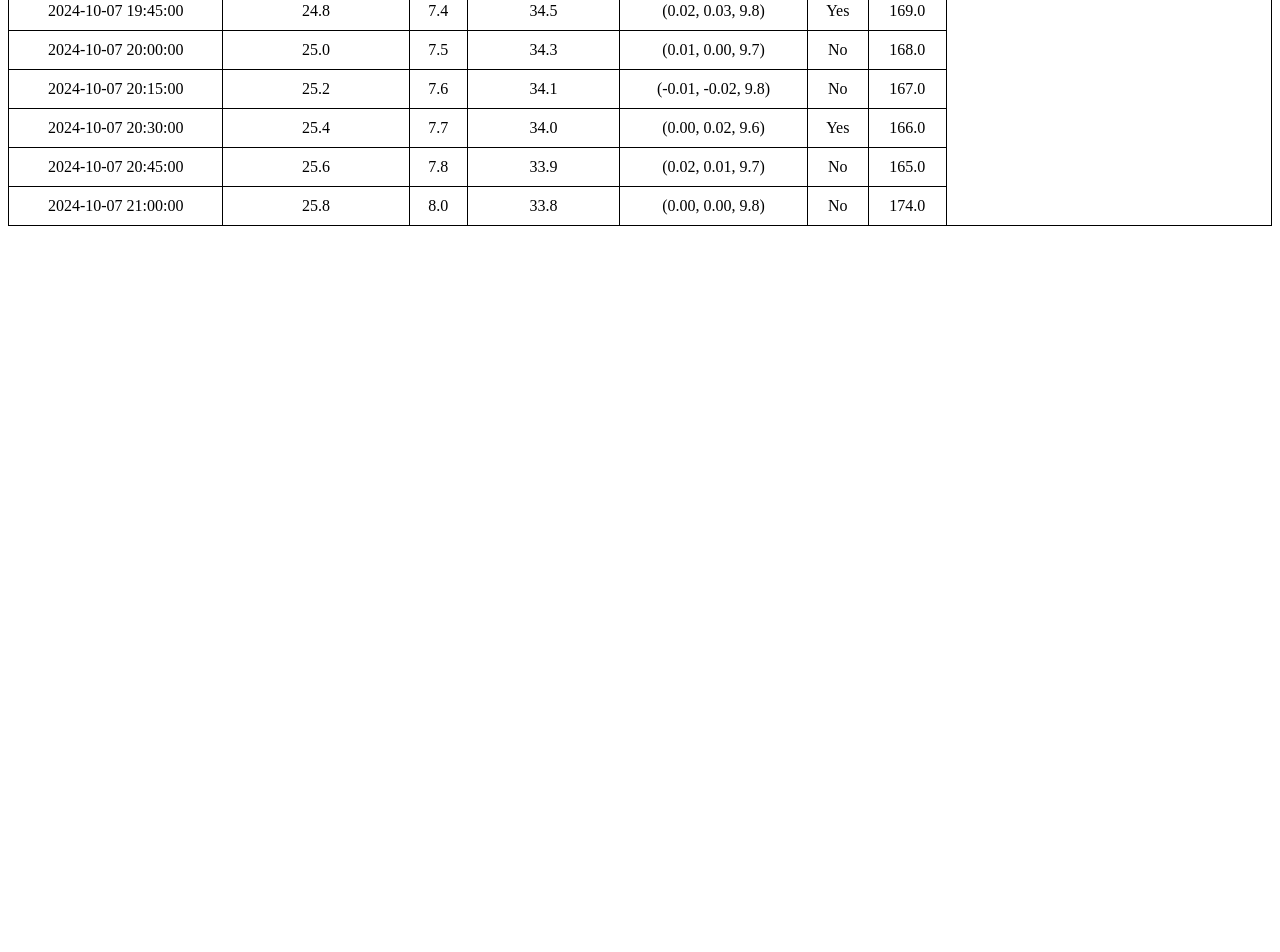
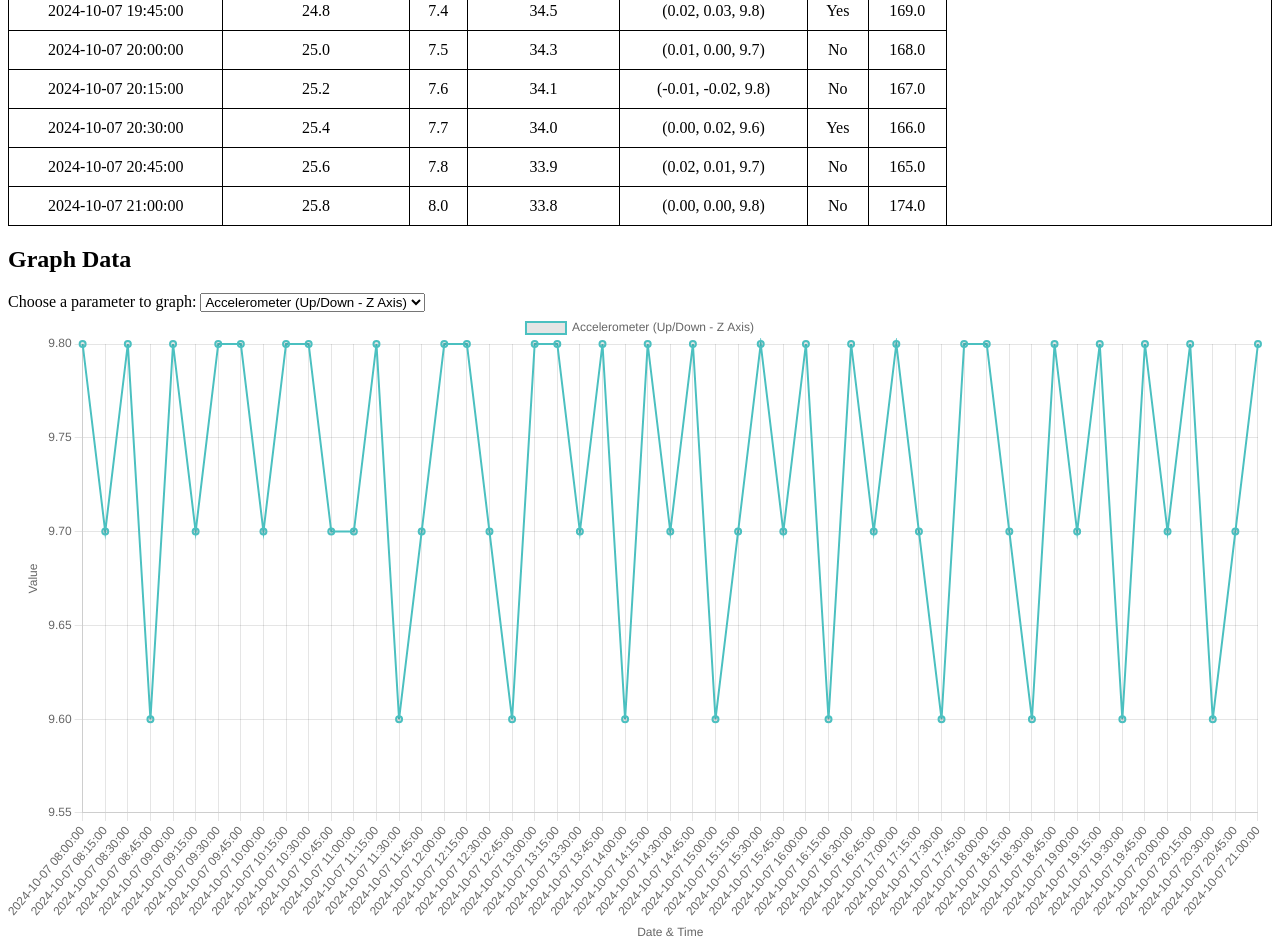
Before and after one commit to NickAnastasoff/THE_LOBSTER, a PHP site: page / in a window 1280 px wide. Shown: the part 1961-2913 px from the top of the page. Before the commit the page ends 2187 px from the top, so only its background shows below. Run offline with PHP 8.4, Linux system fonts and the light colour scheme.

Commit message:
graphical

```diff
--- a/index.php
+++ b/index.php
@@ -13,6 +13,7 @@ $headers = array_shift($data);
     <meta charset="UTF-8">
     <meta name="viewport" content="width=device-width, initial-scale=1.0">
     <title>Environment Data</title>
+    <script src="https://cdn.jsdelivr.net/npm/chart.js"></script>
     <style>
         table {
             width: 100%;
@@ -47,5 +48,74 @@ $headers = array_shift($data);
             <?php endforeach; ?>
         </tbody>
     </table>
+
+    <h2>Graph Data</h2>
+    <label for="dataSelect">Choose a parameter to graph:</label>
+    <select id="dataSelect">
+        <option value="4">Accelerometer (Up/Down - Z Axis)</option>
+        <option value="1">Temperature (C)</option>
+        <option value="2">pH</option>
+        <option value="3">Salinity (ppt)</option>
+        <option value="6">Wattage (W)</option>
+    </select>
+
+    <canvas id="dataChart" width="400" height="200"></canvas>
+    <script>
+        document.addEventListener("DOMContentLoaded", function() {
+            const data = <?php echo json_encode($data); ?>;
+            const labels = data.map(row => row[0]);
+
+            function getData(columnIndex) {
+                return data.map(row => {
+                    if (columnIndex === 4) {
+                        // For accelerometer, extract Z-axis value
+                        const accelerometer = row[4];
+                        return parseFloat(accelerometer.match(/\(([^,]+), ([^,]+), ([^)]+)\)/)[3]);
+                    } else {
+                        return parseFloat(row[columnIndex]);
+                    }
+                });
+            }
+
+            const ctx = document.getElementById('dataChart').getContext('2d');
+            let chart = new Chart(ctx, {
+                type: 'line',
+                data: {
+                    labels: labels,
+                    datasets: [{
+                        label: 'Accelerometer (Up/Down - Z Axis)',
+                        data: getData(4),
+                        borderColor: 'rgba(75, 192, 192, 1)',
+                        borderWidth: 2,
+                        fill: false
+                    }]
+                },
+                options: {
+                    responsive: true,
+                    scales: {
+                        x: {
+                            title: {
+                                display: true,
+                                text: 'Date & Time'
+                            }
+                        },
+                        y: {
+                            title: {
+                                display: true,
+                                text: 'Value'
+                            }
+                        }
+                    }
+                }
+            });
+
+            document.getElementById('dataSelect').addEventListener('change', function() {
+                const columnIndex = parseInt(this.value);
+                chart.data.datasets[0].data = getData(columnIndex);
+                chart.data.datasets[0].label = this.options[this.selectedIndex].text;
+                chart.update();
+            });
+        });
+    </script>
 </body>
 </html>
```
Also changed, not shown: in.php (added, +51 -0 lines).
